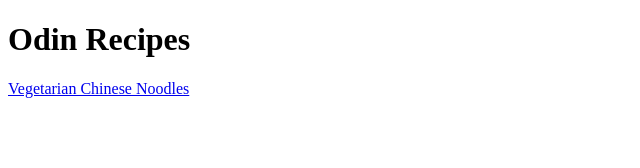
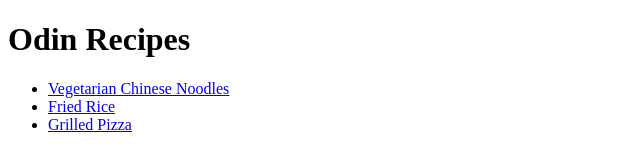
Before and after one commit to roh-shenanigans/odin-recipes, a plain HTML site: page index.html in a window 1280 px wide. Shown: the whole page, without its empty margins (0-640 px from the left). Drawn offline with Linux system fonts and the light colour scheme.

Commit message:
List other recipes on homepage

```diff
--- a/index.html
+++ b/index.html
@@ -7,6 +7,12 @@
 
     <body>
         <h1>Odin Recipes</h1>
-        <a href="recipes/veg-chinese-noodles.html">Vegetarian Chinese Noodles</a>
+
+        <ul>
+            <li><a href="recipes/veg-chinese-noodles.html">Vegetarian Chinese Noodles<a></li>
+            <li><a href="recipes/fried-rice.html">Fried Rice</a></li>
+            <li><a href="recipes/grilled-pizza.html">Grilled Pizza</a></li>
+        </ul>
+
     </body>
 </html>
```
